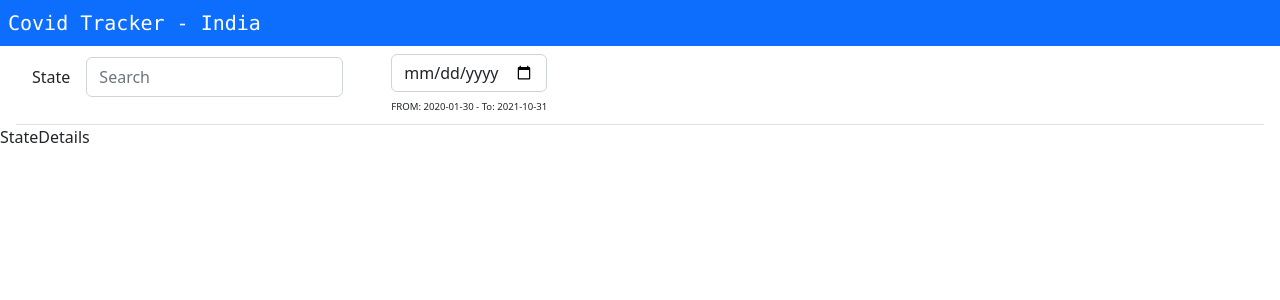
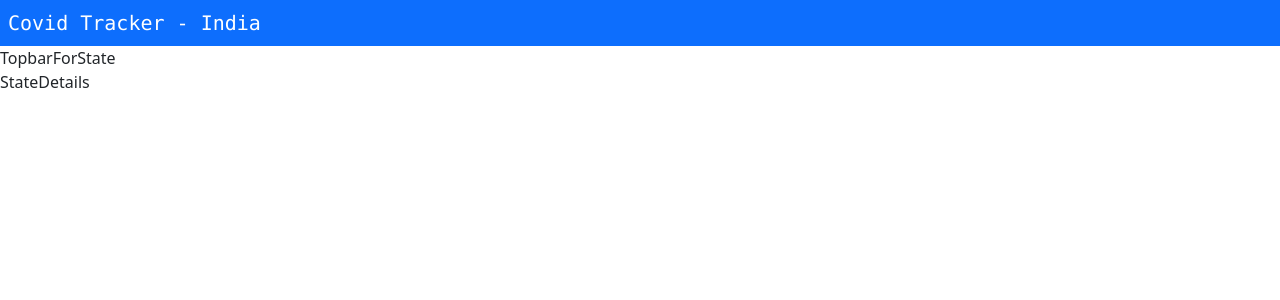
Before and after one commit to hariprasanthzerobugz/covidTracker, a React (Create React App) app: page /state/1 in a window 1280 px wide. Shown: the top 300 px of the page. Built offline with nearby package versions, Linux system fonts and the light colour scheme; no server answers.

Commit message:
start state topbar

```diff
--- a/src/covidTracker/CovidTracker.js
+++ b/src/covidTracker/CovidTracker.js
@@ -1,7 +1,6 @@
 import React, { useEffect, useState } from 'react'
 import StateList from './body/StateList'
 import Header from './header/Header'
-import Topbar from './header/Topbar'
 import { useDispatch, useSelector } from 'react-redux';
 import axios from 'axios';
 import { setStateList } from '../store/actions/actions';
@@ -59,7 +58,6 @@ export const CovidTracker = () => {
     return (
         <div>
             <Header />
-            <Topbar />
             <Routes>
         <Route path="/" element={<StateList list={listData} />} />
         <Route path="state/:state" element={<StateDetails />} />
--- a/src/covidTracker/body/StateDetails.js
+++ b/src/covidTracker/body/StateDetails.js
@@ -1,6 +1,7 @@
-import React, { useEffect, useState } from 'react'
+import React, { memo, useEffect, useState } from 'react'
 import { useSelector } from 'react-redux';
 import { useParams } from "react-router-dom";
+import TopbarForState from '../header/TopbarForState';
 
 const StateDetails = () => {
     // * params
@@ -23,6 +24,7 @@ const StateDetails = () => {
 
   return (
     <div>
+      <TopbarForState />
       StateDetails
       {
         console.log(details)
@@ -31,4 +33,4 @@ const StateDetails = () => {
   )
 }
 
-export default StateDetails
+export default memo(StateDetails)
--- a/src/covidTracker/body/StateList.js
+++ b/src/covidTracker/body/StateList.js
@@ -1,4 +1,5 @@
 import React, { memo } from 'react'
+import Topbar from '../header/Topbar'
 import StateCard from './StateCard'
 
 const StateList = ({ list }) => {
@@ -7,6 +8,7 @@ const StateList = ({ list }) => {
 
     return (
         <div className='row'>
+        <Topbar />
             {
                 render
             }
--- /dev/null
+++ b/src/covidTracker/header/TopbarForState.js
@@ -0,0 +1,9 @@
+import React from 'react'
+
+const TopbarForState = () => {
+  return (
+    <div>TopbarForState</div>
+  )
+}
+
+export default TopbarForState
--- a/src/covidTracker/header/topbar.css
+++ b/src/covidTracker/header/topbar.css
@@ -1,6 +1,7 @@
 .date-description {
     font-size: 0.6rem;
 }
+
 .second-nab-bar {
-    margin-top: -1rem;
+    margin-top: -1rem !important;
 }
```
